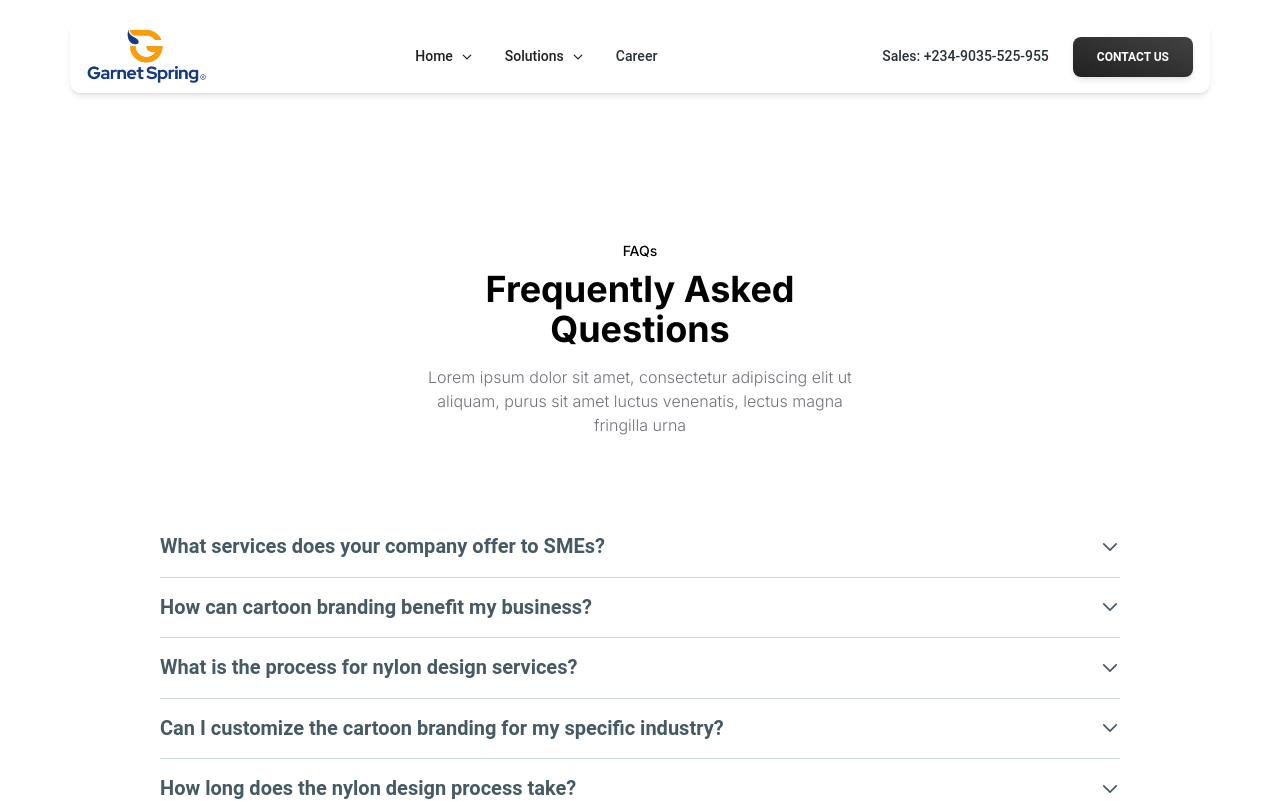
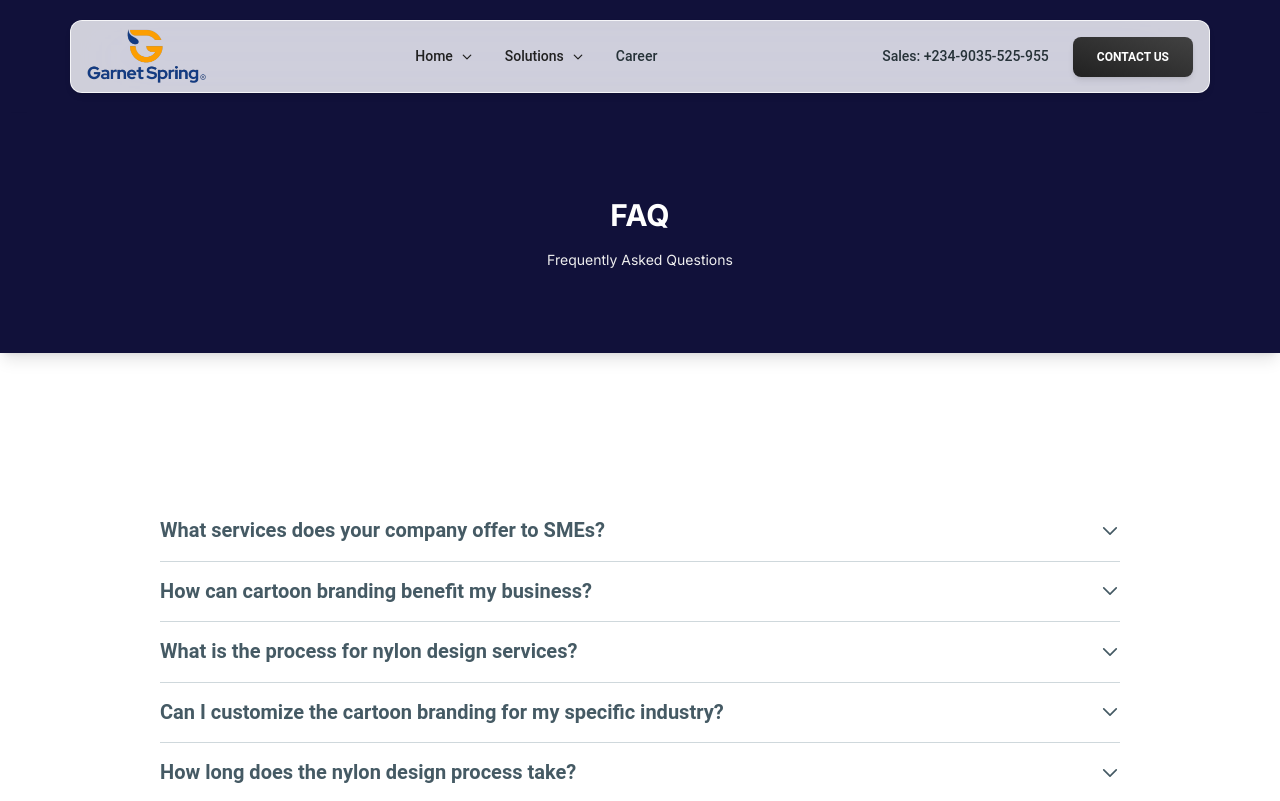
Before and after one commit to templeajuzie/garnetspring, a Next.js app: page /faq in a window 1280 px wide. Shown: the top 801 px of the page. Built offline with nearby package versions, Linux system fonts and the light colour scheme.

Commit message:
fix: script update

```diff
--- a/app/faq/page.js
+++ b/app/faq/page.js
@@ -38,23 +38,19 @@ function FAQ() {
 
   return (
     <div>
-      <NavbarWithMegaMenu />
+      <div className="bg-[#11113A] bg-gradient-to-br from-[#11113A] via-[#11113A] to-[#11113A] h-fit">
+        <NavbarWithMegaMenu />
+      </div>
+      <div className="flex flex-col justify-center items-center px-10 md:px-16 mx-auto text-center md:mb-12 lg:mb-5 bg-[#11113A] bg-gradient-to-br from-[#11113A] via-[#11113A] to-[#11113A] h-[30vh] shadow-lg">
+        <h2 className="text-3xl font-bold text-white md:text-3xl">FAQ</h2>
+
+        <p className="mt-4 w-full text-[12px] text-gray-200 sm:text-[14px] md:w-[40vw]">
+          Frequently Asked Questions
+        </p>
+      </div>
       <>
         <section>
           <div className="flex flex-col items-center justify-center w-full px-5 py-16 mx-auto max-w-7xl md:px-10 md:py-24 lg:py-32 lg:px-40 ">
-            <div className="mx-auto flex w-full lg:max-w-[550px] flex-col items-center justify-center px-6 text-center lg:px-10">
-              <p className="mb-2 text-sm font-medium text-center font-inter">
-                FAQs
-              </p>
-              <h1 className="mx-auto text-3xl font-bold text-center text-black lg: lg:text-4xl">
-                Frequently Asked Questions
-              </h1>
-              <p className="font-inter w-full mb-20 mt-4 lg:max-w-[600px] px-1 text-center text-base font-light text-[#71717A]  lg:">
-                Lorem ipsum dolor sit amet, consectetur adipiscing elit ut
-                aliquam, purus sit amet luctus venenatis, lectus magna fringilla
-                urna
-              </p>
-            </div>
             <>
               <Accordion open={open === 1} icon={<Icon id={1} open={open} />}>
                 <AccordionHeader onClick={() => handleOpen(1)}>
@@ -145,9 +141,9 @@ function FAQ() {
                   Cartoon branding can significantly enhance your online
                   presence by making your brand visually appealing and
                   memorable. Engaging visuals are more likely to be shared on
-                  social media, increasing your brands visibility and reach.
-                  Our cartoon branding services are designed to create a
-                  positive and lasting impression in the digital space.
+                  social media, increasing your brands visibility and reach. Our
+                  cartoon branding services are designed to create a positive
+                  and lasting impression in the digital space.
                 </AccordionBody>
               </Accordion>
 
--- a/app/pricing/page.js
+++ b/app/pricing/page.js
@@ -9,7 +9,19 @@ import Image from "next/image";
 function PricingSection() {
   return (
     <div>
-      <NavbarWithMegaMenu />
+      <div className="bg-[#11113A] bg-gradient-to-br from-[#11113A] via-[#11113A] to-[#11113A] h-fit">
+            <NavbarWithMegaMenu />
+          </div>
+          <div
+            className="flex flex-col justify-center items-center px-10 md:px-16 mx-auto text-center md:mb-12 lg:mb-5 bg-[#11113A] bg-gradient-to-br from-[#11113A] via-[#11113A] to-[#11113A] h-[30vh] shadow-lg">
+            <h2 className="text-3xl font-bold text-white md:text-3xl">
+              Pricing
+            </h2>
+
+            <p className="mt-4 w-full text-[12px] text-gray-200 sm:text-[14px] md:w-[40vw]">
+              Lets help you get started with our easy and intuitive pricing.
+            </p>
+          </div>
       <>
         <section>
           <div className="px-5 py-10 mx-auto max-w-7xl md:px-10 ">
--- a/app/terms/page.js
+++ b/app/terms/page.js
@@ -9,21 +9,21 @@ import Info4 from "../Components/ProductPackging/Info4";
 function Services() {
   return (
     <div>
-      <NavbarWithMegaMenu />
+      <div className="bg-[#11113A] bg-gradient-to-br from-[#11113A] via-[#11113A] to-[#11113A] h-fit">
+        <NavbarWithMegaMenu />
+      </div>
+      <div className="flex flex-col justify-center items-center px-10 md:px-16 mx-auto text-center md:mb-12 lg:mb-5 bg-[#11113A] bg-gradient-to-br from-[#11113A] via-[#11113A] to-[#11113A] h-[30vh] shadow-lg">
+        <h2 className="text-3xl font-bold text-white md:text-3xl">
+          TERMS OF SERVICE
+        </h2>
+
+        <p className="mt-4 w-full text-[12px] text-gray-200 sm:text-[14px] md:w-[40vw]">
+          Last Updated as of November 11, 2023
+        </p>
+      </div>
 
       <section>
         <div className="flex flex-col items-center justify-center px-5 md:px-10 lg:px-16">
-          <div className="flex h-auto ] flex-col items-center justify-end py-6 md:h-64">
-            <div className="flex flex-col items-center py-5 gap-y-4">
-              <h1 className="text-3xl font-bold md:text-3xl">
-                TERMS OF SERVICE
-              </h1>
-              <p className="text-sm text-[#808080] sm:text-base">
-                Last Updated as of November 11, 2023
-              </p>
-            </div>
-          </div>
-
           <div className="w-full py-12 mx-auto md:py-16 lg:py-20">
             <div className="flex flex-col items-center gap-y-14">
               <p className="max-w-3xl text-sm text-center sm:text-base">
```
